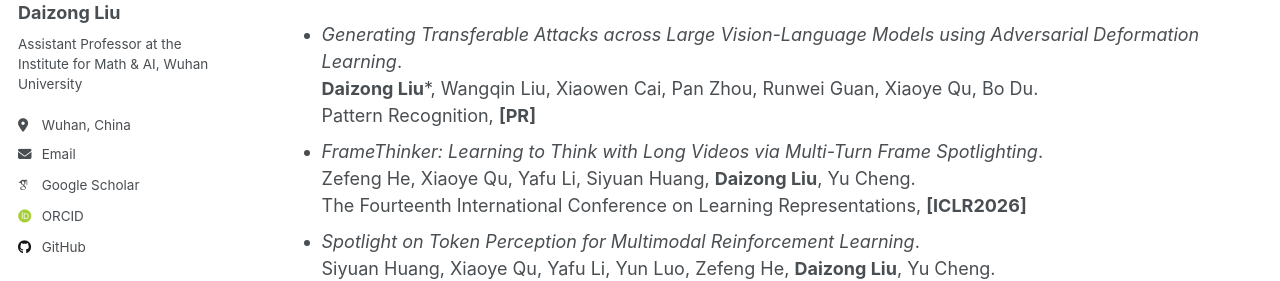
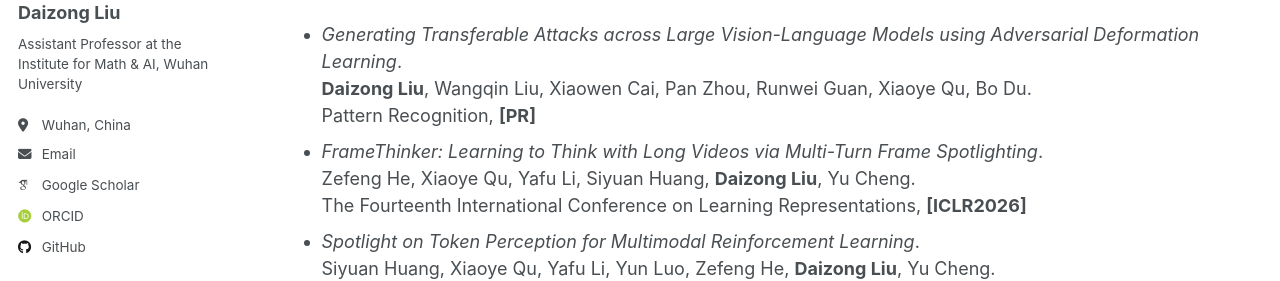
Before and after one commit to liudaizong/liudaizong.github.io, a Jekyll site: the page built from _pages/publications.md, in a window 1280 px wide and 900 px high. Shown: the part 241-522 px from the top of the window. Built offline with Jekyll 4.4.1, drawn with Linux system fonts in a browser that asks for light colours; some web fonts are replaced.

```diff
--- a/_pages/publications.md
+++ b/_pages/publications.md
@@ -7,7 +7,7 @@ author_profile: true
 *denotes the Co-First Authorship, #denotes the Corresponding Author
 
 ## 2026
-* *Generating Transferable Attacks across Large Vision-Language Models using Adversarial Deformation Learning*.<br/> **Daizong Liu***, Wangqin Liu, Xiaowen Cai, Pan Zhou, Runwei Guan, Xiaoye Qu, Bo Du.<br/> Pattern Recognition, **[PR]**
+* *Generating Transferable Attacks across Large Vision-Language Models using Adversarial Deformation Learning*.<br/> **Daizong Liu**, Wangqin Liu, Xiaowen Cai, Pan Zhou, Runwei Guan, Xiaoye Qu, Bo Du.<br/> Pattern Recognition, **[PR]**
 * *FrameThinker: Learning to Think with Long Videos via Multi-Turn Frame Spotlighting*.<br/> Zefeng He, Xiaoye Qu, Yafu Li, Siyuan Huang, **Daizong Liu**, Yu Cheng.<br/> The Fourteenth International Conference on Learning Representations, **[ICLR2026]**
 * *Spotlight on Token Perception for Multimodal Reinforcement Learning*.<br/> Siyuan Huang, Xiaoye Qu, Yafu Li, Yun Luo, Zefeng He, **Daizong Liu**, Yu Cheng.<br/> The Fourteenth International Conference on Learning Representations, **[ICLR2026]**
 * *Mitigating Multilingual Hallucination in Large Vision-Language Models*.<br/> Xiaoye Qu, Mingyang Song, Wei Wei, **Daizong Liu**, Jianfeng Dong, Yu Cheng.<br/> ACM Transactions on Multimedia Computing, Communications and Applications, **[TOMM]**
```
